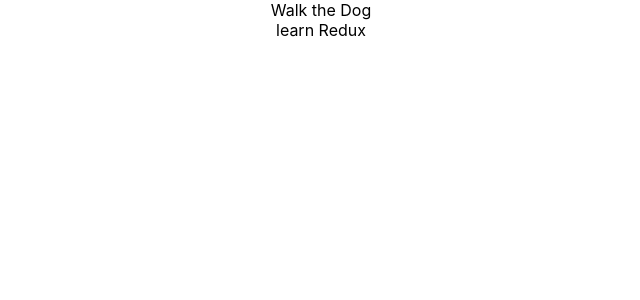
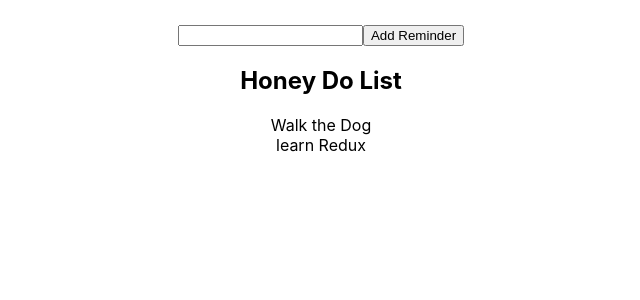
Before and after one commit to DanSimonson/reminder-list, a React (Create React App) app: page / in a window 1280 px wide. Shown: the top 300 px of the page, without its empty margins (319-959 px from the left). Built offline with nearby package versions, Linux system fonts and the light colour scheme; the HTML template or start-up script is replaced by a standard one.

Commit message:
added ability to add reminder to redux store and display on page

```diff
--- a/src/Components/ReminderContainer.js
+++ b/src/Components/ReminderContainer.js
@@ -1,17 +1,20 @@
-import React from "react";
+import React, { useState, useEffect } from "react";
 import { connect } from "react-redux";
 import { addReminder, deleteReminder } from "../Reminders/ReminderActions";
 import { bindActionCreators } from "redux";
 
 function ReminderContainer(props) {
-  console.log("props: ", props.reminders);
+  const [text, setText] = useState("");
+  //console.log("props: ", props);
   /*onClick={() => {
     deleteTodo(todo.id);
   }}*/
-  debugger;
+  const onChangeReminderText = (e) => {
+    setText(e.target.value);
+  };
+
   const reminderList = props.reminders.length ? (
     props.reminders.map((todo) => {
-      console.log("todo.text: ", todo.text);
       return (
         <div key={todo.id}>
           <span>{todo.text}</span>
@@ -22,37 +25,42 @@
     <p className="center">No More Todos left</p>
   );
   return (
-    <div>
-      {/*<h2>Honey Do List</h2>
-      <button>Add Reminder</button>*/}
+    <>
+      <input onChange={onChangeReminderText} value={text} type="text"></input>
+      <button
+        type="button"
+        onClick={() => {
+          props.addReminder(text);
+          setText("");
+        }}
+        style={{ marginTop: "25px" }}
+      >
+        Add Reminder
+      </button>
+      <h2>Honey Do List</h2>
       {reminderList}
-    </div>
+    </>
   );
 }
 
 const mapStateToProps = (state) => {
-  console.log("state: ", state);
-  console.log("state: ", state[0].id);
-  console.log("state: ", state[0].text);
   return {
     reminders: state,
-    //id: state.id,
-    //text: state.text,
   };
 };
 
 const mapDispatchToProps = (dispatch) => {
-  return bindActionCreators(
+  /*return bindActionCreators(
     {
       addReminder,
       deleteReminder,
     },
     dispatch
-  );
-  /*return {
-    addReminder: () => dispatch(addReminder()),
+  );*/
+  return {
+    addReminder: (text) => dispatch(addReminder(text)),
     deleteReminder: () => dispatch(deleteReminder()),
-  };*/
+  };
 };
 
 export default connect(mapStateToProps, mapDispatchToProps)(ReminderContainer);
--- a/src/Reminders/ReminderActions.js
+++ b/src/Reminders/ReminderActions.js
@@ -1,11 +1,11 @@
 import { ADD_REMINDER, DELETE_REMINDER } from "./ReminderTypes";
 
-let TodoId = Math.random(); //2; //TodoId++,
+let TodoId = Math.random();
 
 export const addReminder = (text) => ({
   type: ADD_REMINDER,
   id: TodoId,
-  text,
+  text: text,
 });
 
 export const deleteReminder = (id) => ({
--- a/src/Reminders/ReminderReducer.js
+++ b/src/Reminders/ReminderReducer.js
@@ -15,6 +15,7 @@
 //const INITIAL_DATA = [];
 
 const ReminderReducer = (state = INITIAL_DATA, action) => {
+  console.log(action);
   switch (action.type) {
     case ADD_REMINDER:
       return [
```
